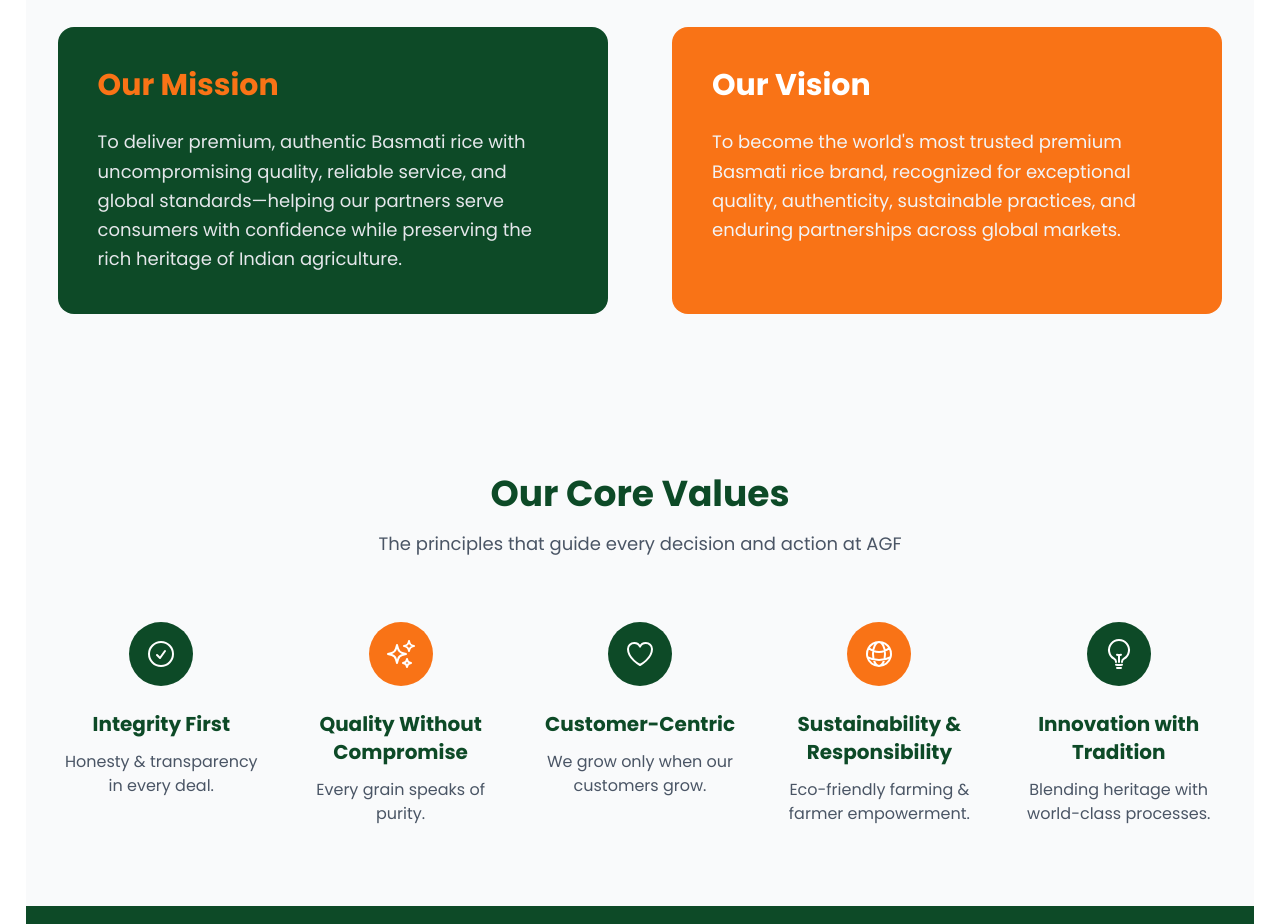
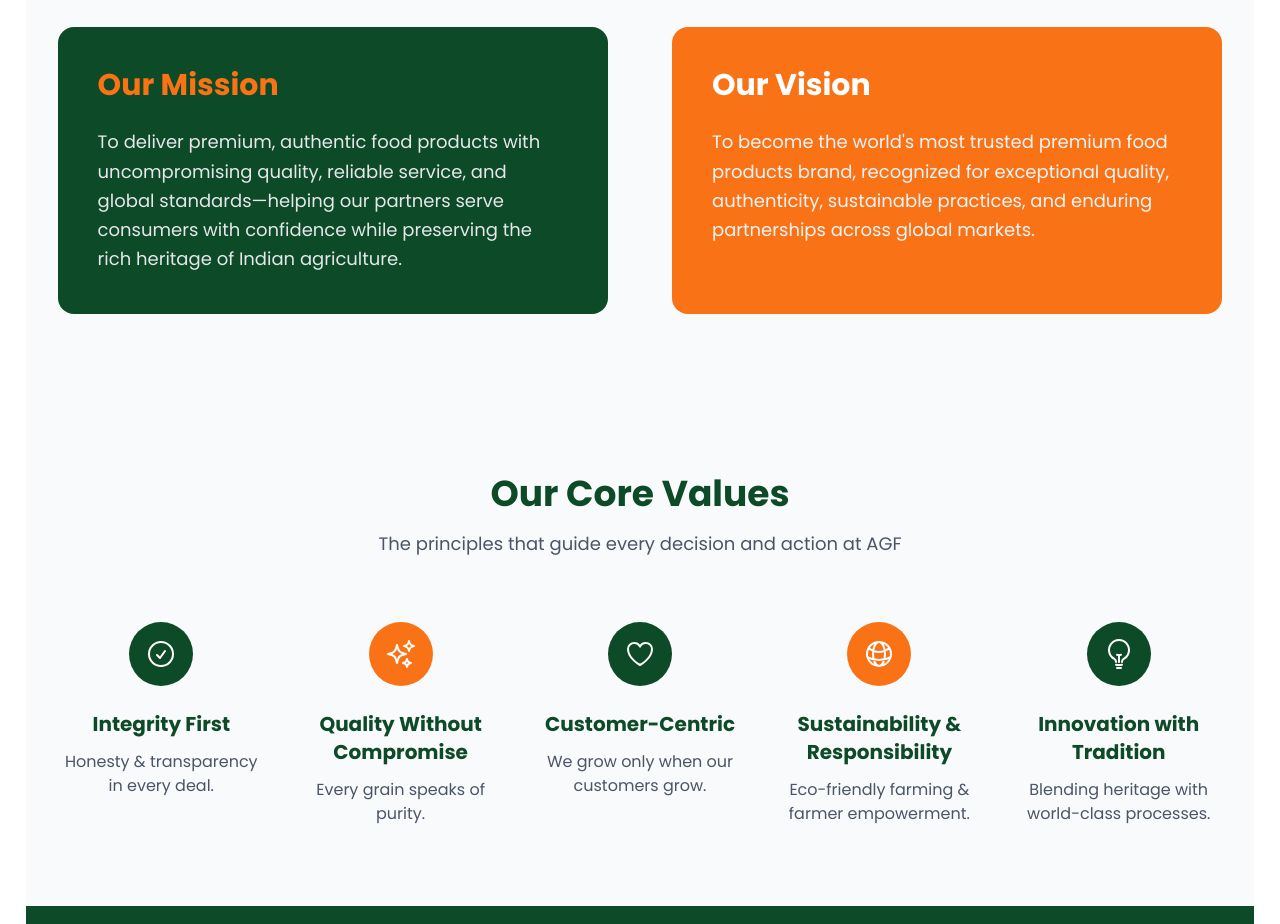
Before and after one commit to ASHISHSINGHNEGI/agf, a Next.js app: page /pages/about in a window 1280 px wide. Shown: the part 2700-3624 px from the top of the page. Built offline with nearby package versions, Linux system fonts and the light colour scheme.

Commit message:
update:changed basmati to food product

```diff
--- a/app/pages/about/page.tsx
+++ b/app/pages/about/page.tsx
@@ -196,7 +196,7 @@ export default function About() {
                 Our Mission
               </h3>
               <p className="text-gray-200 text-base sm:text-lg leading-relaxed">
-              To deliver premium, authentic Basmati rice with uncompromising quality, reliable service, and global standards—helping our partners serve consumers with confidence while preserving the rich heritage of Indian agriculture.
+              To deliver premium, authentic food products with uncompromising quality, reliable service, and global standards—helping our partners serve consumers with confidence while preserving the rich heritage of Indian agriculture.
               </p>
             </div>
 
@@ -205,7 +205,7 @@ export default function About() {
                 Our Vision
               </h3>
               <p className="text-gray-100 text-base sm:text-lg leading-relaxed">
-              To become the world's most trusted premium Basmati rice brand, recognized for exceptional quality, authenticity, sustainable practices, and enduring partnerships across global markets.
+              To become the world's most trusted premium food products brand, recognized for exceptional quality, authenticity, sustainable practices, and enduring partnerships across global markets.
               </p>
             </div>
           </div>
```
